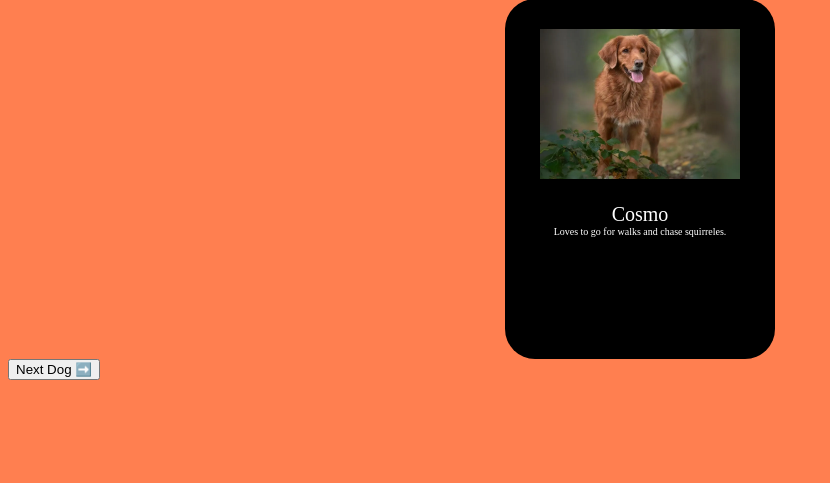
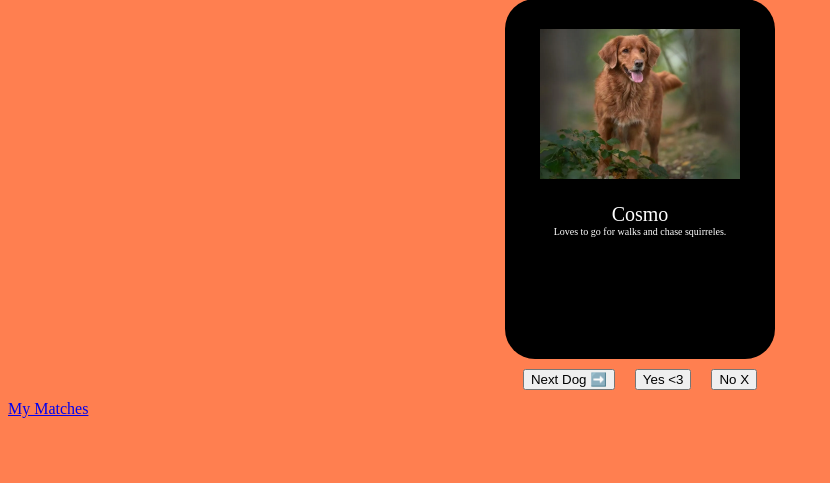
Before and after one commit to piersdegreeff/dog_dating_app, a Flask app: page / in a window 1280 px wide. Shown: the part 194-677 px from the top of the page, without its empty margins (0-830 px from the left). Run offline with Flask 3, Linux system fonts and the light colour scheme.

Commit message:
linked matches page. added yes no buttons

```diff
--- a/app.py
+++ b/app.py
@@ -6,5 +6,9 @@ app = Flask(__name__)
 def home():
     return render_template("index.html")
 
+@app.route("/matches")
+def matches():
+    return render_template("matches.html")
+
 if __name__ == "__main__":
     app.run(debug=True)
--- a/static/css/style.css
+++ b/static/css/style.css
@@ -48,3 +48,11 @@ body {
     gap: 10px;
     justify-content: center;
 }
+
+.button-container{
+    padding: 10px;
+    display: flex;
+    gap: 20px;
+    justify-content: center;
+
+}
--- a/templates/index.html
+++ b/templates/index.html
@@ -23,7 +23,14 @@
         </div>
     </div>
 
-    <button onclick="showNext()">Next Dog ➡️</button>
+    <div class="button-container">
+        <button onclick="showNext()">Next Dog ➡️</button>
+
+        <button onclick="showNext()">Yes <3</button>
+        <button onclick="showNext()">No X</button>
+    </div>
+
+    <a href="/matches">My Matches</a>
 
 
     <script>
```
Also changed, not shown: templates/matches.html (added, +11 -0 lines).
